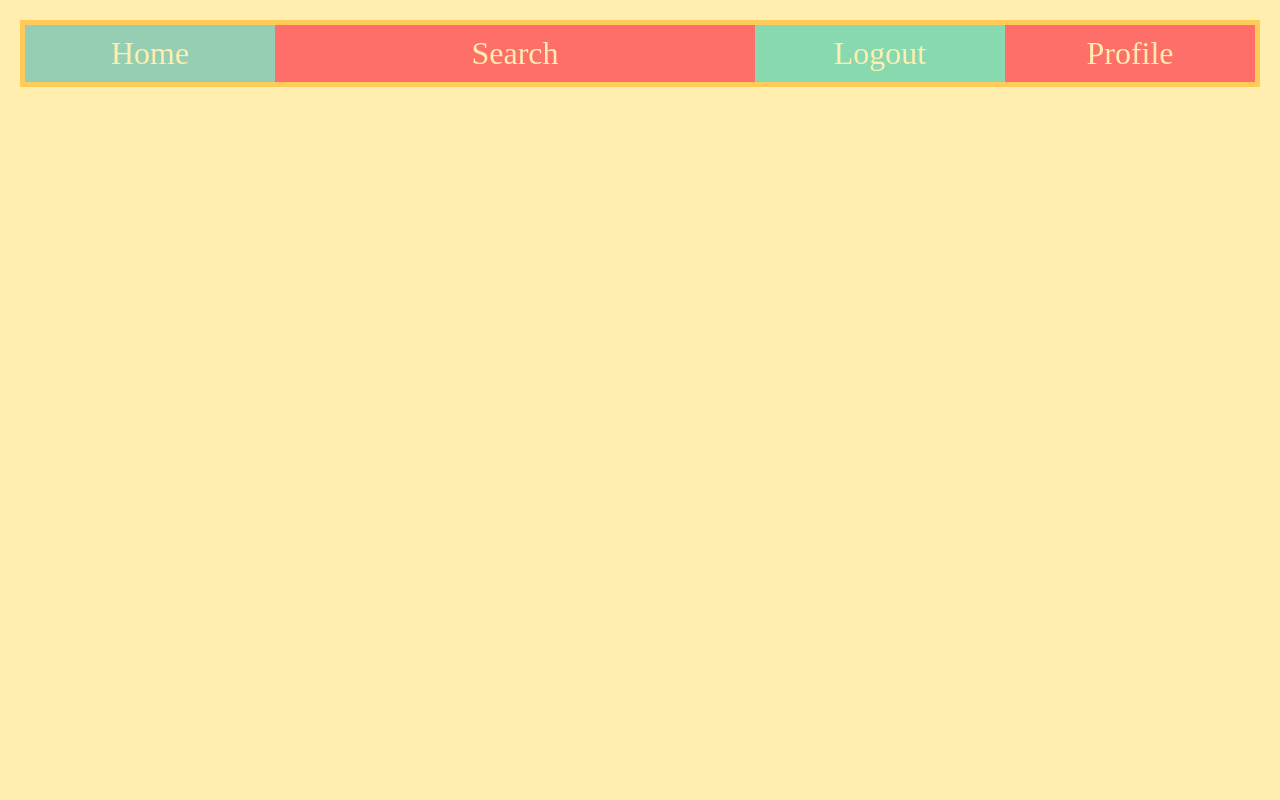
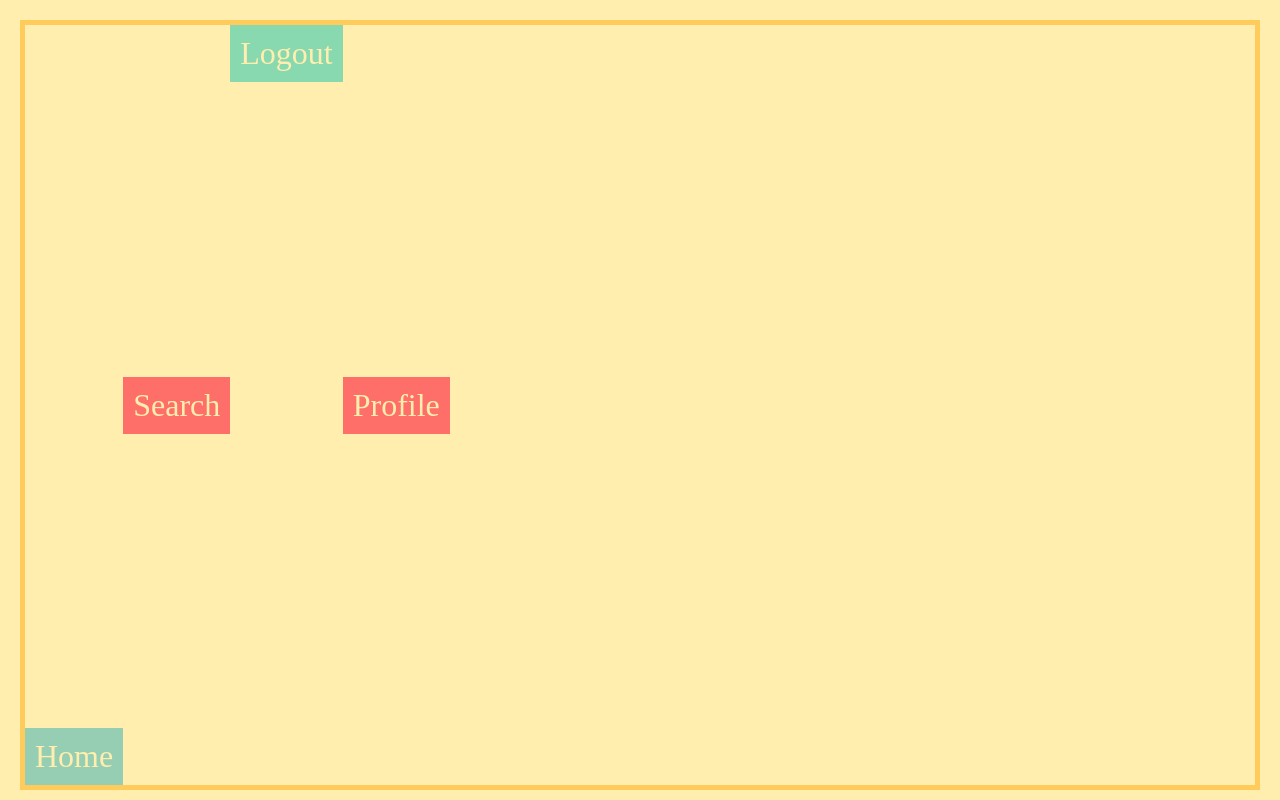
Before and after one commit to IvonaPalko/Flexbox, a plain HTML site: page index.html in a window 1280 px wide. Drawn offline with Linux system fonts and the light colour scheme.

Commit message:
aligning items

```diff
--- a/index.css
+++ b/index.css
@@ -1,14 +1,14 @@
 .container {
   border: 5px solid #ffcc5c;
   display: flex;
+  height: 100%;
+  align-items: center;
 }
 
-.container > div {
-  flex: 1;
-
-  /*flex-grow, flex-shrink, flex-basis*/
+.logout {
+  align-self: flex-start;
 }
 
-.container > .search {
-  flex: 2;
+.home {
+  align-self: flex-end;
 }
```
